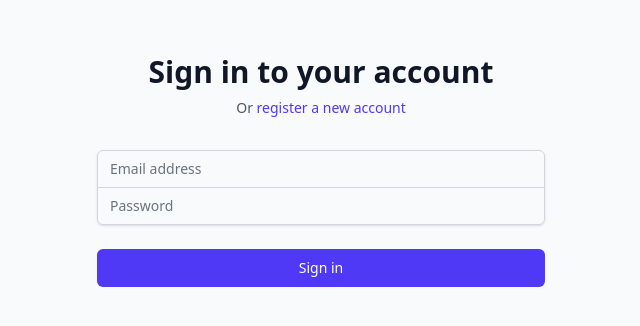
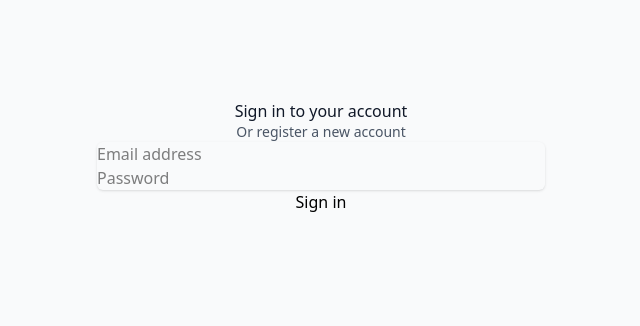
Before and after one commit to HarryVu176/SmartyDeck2, a Nuxt app: page /login in a window 1280 px wide. Shown: the part 242-568 px from the top of the page, without its empty margins (319-959 px from the left). Built offline with nearby package versions, Linux system fonts and the light colour scheme.

Commit message:
Change css old to new

```diff
--- a/assets/css/main.css
+++ b/assets/css/main.css
@@ -1,4 +1,3 @@
 @import 'tailwindcss';
-@tailwind base;
-@tailwind components;
-@tailwind utilities;
+@import 'tailwindcss/preflight';
+@import 'tailwindcss/utilities';
```
